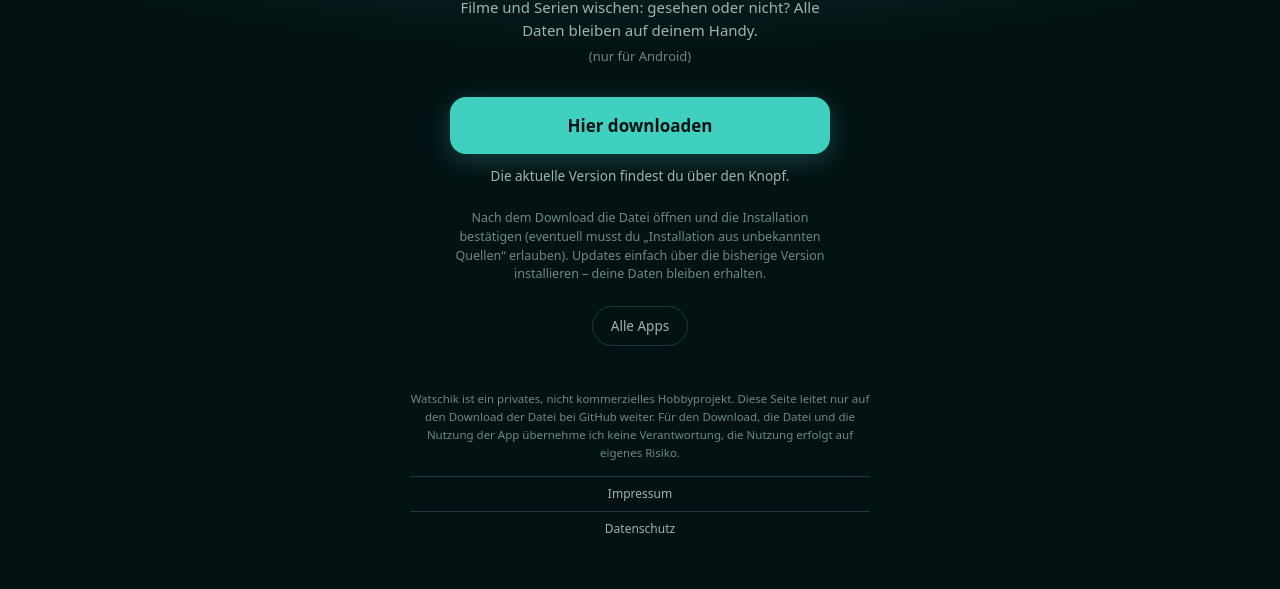
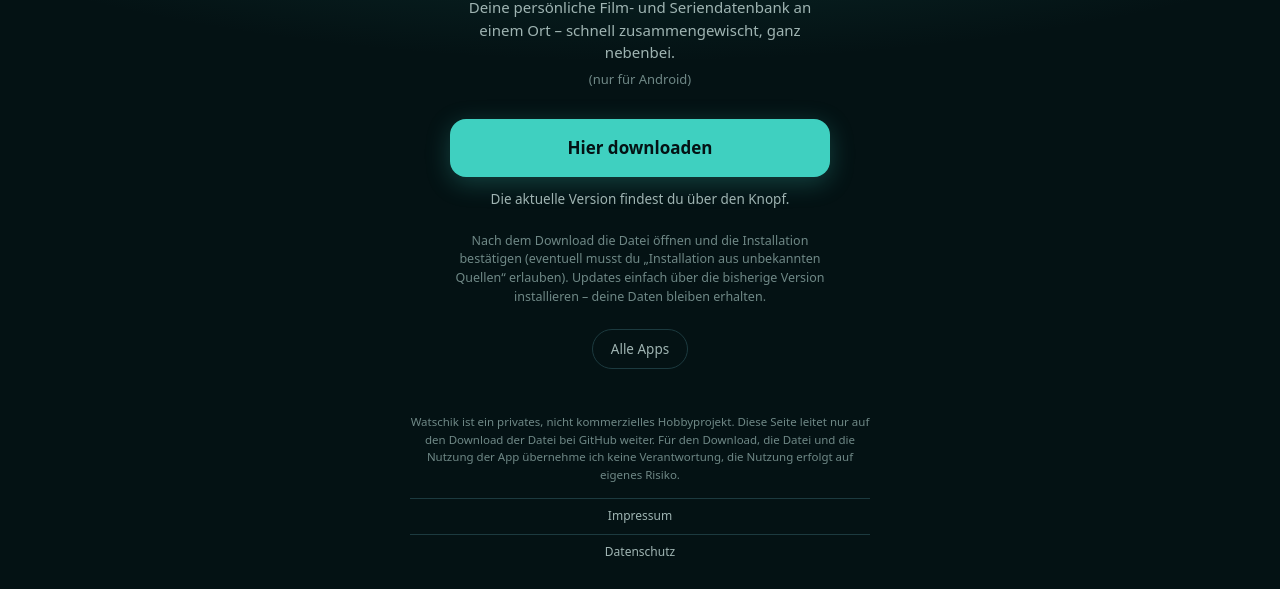
Before and after one commit to arthurtschik/Watschik, a plain HTML site: page index.html in a window 1280 px wide. Shown: the part 236-825 px from the top of the page. Before the commit the page ends 803 px from the top, so only its background shows below. Drawn offline with Linux system fonts and the light colour scheme; no server answers.

Commit message:
Download-Seite und Hinweise aktualisiert

```diff
--- a/index.html
+++ b/index.html
@@ -6,7 +6,7 @@
 <meta name="color-scheme" content="dark">
 <meta name="theme-color" content="#041214">
 <title>Watschik Download</title>
-<meta name="description" content="Watschik – Filme und Serien wischen: gesehen oder nicht? Android-App, alle Daten bleiben auf deinem Handy. Hier die aktuelle Version herunterladen.">
+<meta name="description" content="Watschik – deine persönliche Film- und Seriendatenbank an einem Ort, schnell zusammengewischt. Android-App; hier die aktuelle Version herunterladen.">
 <link rel="icon" href="assets/favicon.png">
 <style>
   :root {
@@ -59,7 +59,7 @@
 <main>
   <img class="logo" alt="Watschik" src="assets/logo.png">
   <h1>Watschik</h1>
-  <p class="sub">Filme und Serien wischen: gesehen oder nicht? Alle Daten bleiben auf deinem Handy.<span class="platform">(nur für Android)</span></p>
+  <p class="sub">Deine persönliche Film- und Seriendatenbank an einem Ort – schnell zusammengewischt, ganz nebenbei.<span class="platform">(nur für Android)</span></p>
 
   <a id="dl" class="btn" href="https://github.com/arthurtschik/Watschik/releases/latest/download/Watschik.apk">Hier downloaden</a>
   <p id="meta" class="meta">Suche aktuelle Version …</p>
```
